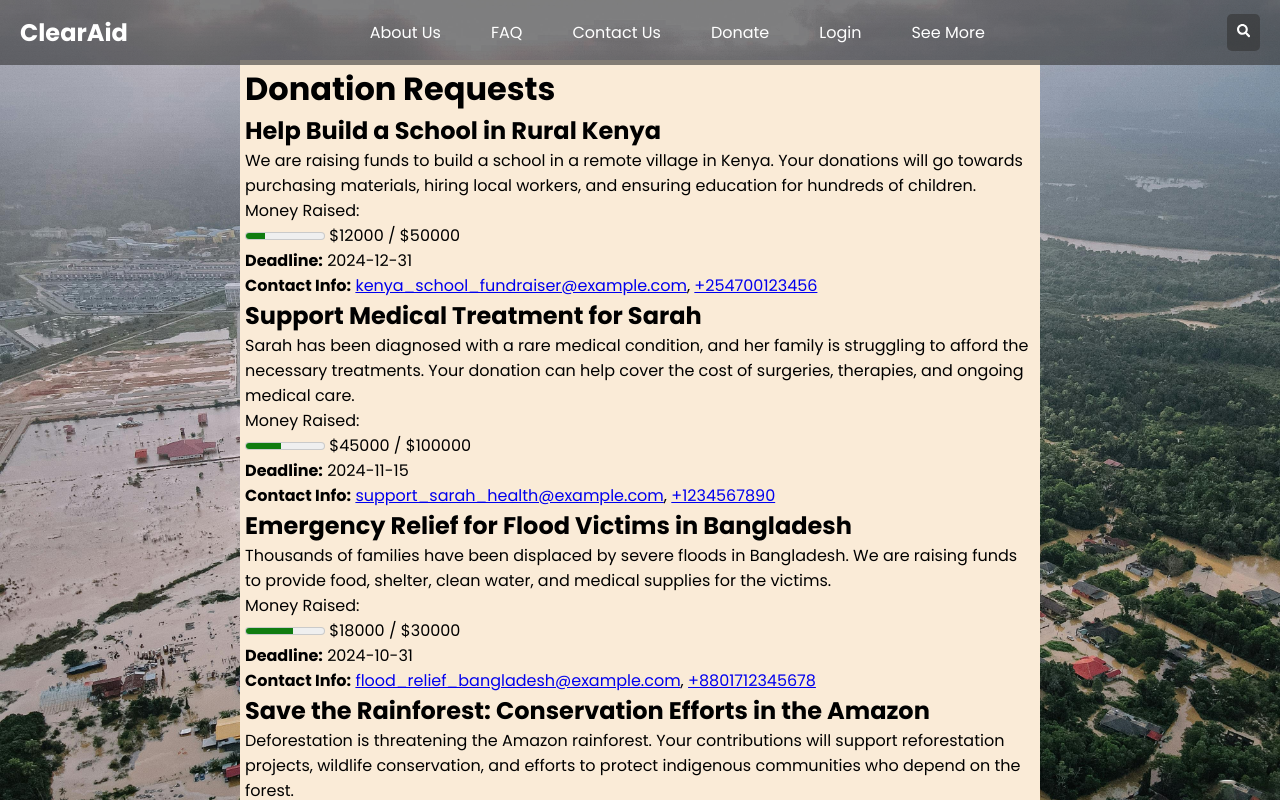
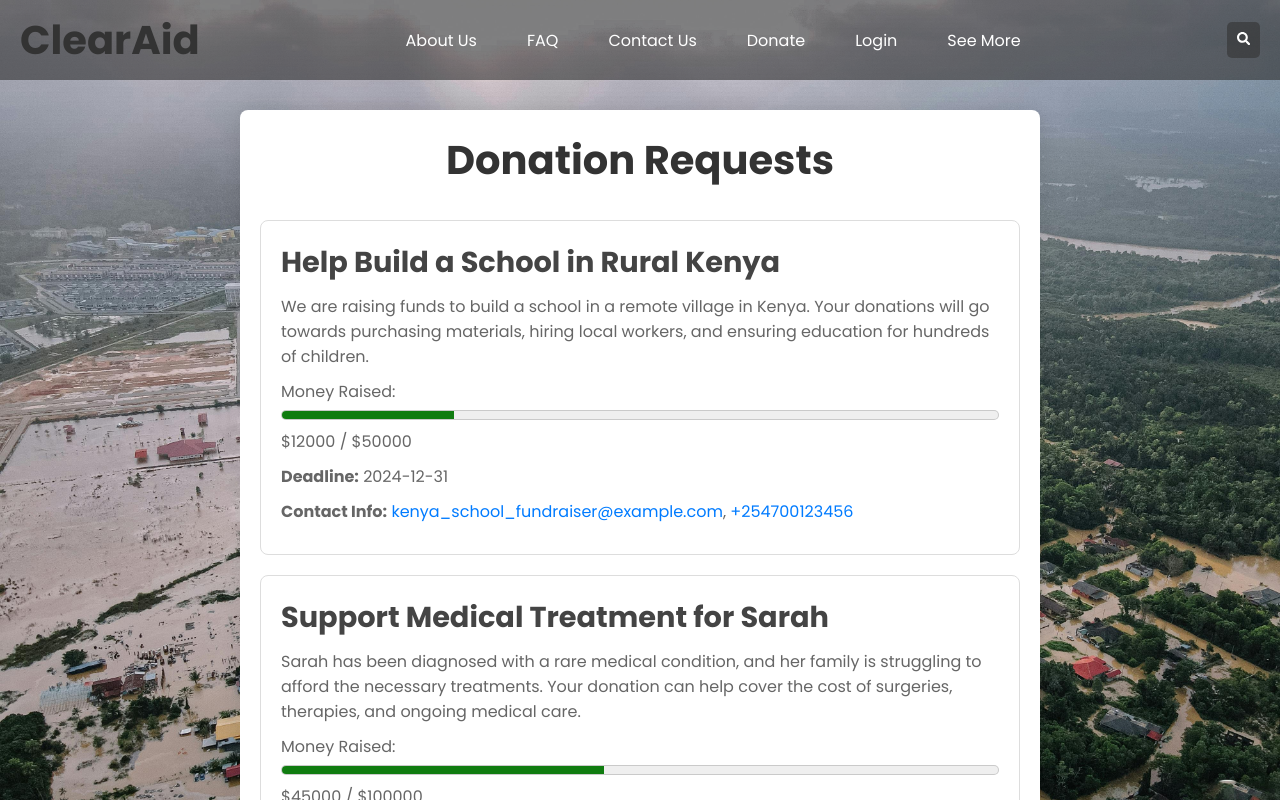
Before and after one commit to fardeensadab/Altruist, a React (Vite) app in the folder Frontend/: page /home in a window 1280 px wide. Shown: the top 800 px of the page. Built offline with nearby package versions, Linux system fonts and the light colour scheme.

Commit message:
updated homePage

```diff
--- a/Frontend/src/Components/HomePage/HomePage.css
+++ b/Frontend/src/Components/HomePage/HomePage.css
@@ -1,9 +1,95 @@
+body {
+  font-family: "Arial", sans-serif;
+  background-color: #f4f4f4;
+  margin: 0;
+  padding: 0;
+}
+
 .posts-container {
-    margin: 0 auto;
-    padding: 5px;
-    max-width: 800px;
-    background-color: antiquewhite;
+  max-width: 800px;
+  margin: 110px auto;
+  padding: 20px;
+  background-color: white;
+  border-radius: 8px;
+  box-shadow: 0px 0px 20px rgba(0, 0, 0, 0.1);
 }
-.posts-container ul{
-    list-style-type: none;
+
+h1 {
+  text-align: center;
+  font-size: 2.5em;
+  color: #333;
+  margin-bottom: 30px;
 }
+
+ul {
+  list-style: none;
+  padding: 0;
+}
+
+li.post {
+  border: 1px solid #ddd;
+  border-radius: 8px;
+  padding: 20px;
+  margin-bottom: 20px;
+  transition: box-shadow 0.3s ease;
+}
+
+li.post:hover {
+  box-shadow: 0px 0px 15px rgba(0, 0, 0, 0.15);
+}
+
+h2 {
+  font-size: 1.8em;
+  color: #444;
+}
+
+p {
+  font-size: 1em;
+  color: #666;
+  margin: 10px 0;
+}
+
+meter {
+  width: 100%;
+  height: 20px;
+}
+
+a {
+  color: #007bff;
+  text-decoration: none;
+}
+
+a:hover {
+  text-decoration: underline;
+}
+
+.close-button {
+  position: absolute;
+  top: 10px;
+  right: 10px;
+  background-color: #981919;
+  color: white;
+  border: none;
+  border-radius: 50%;
+  width: 30px;
+  height: 30px;
+  font-size: 1.2em;
+  cursor: pointer;
+  z-index: 30;
+}
+
+.close-button:hover {
+  background-color: #ff1c1c;
+}
+
+.post {
+  position: relative;
+}
+
+.post.enlarged {
+  transform: scale(1.2);
+  transition: transform 0.3s ease-in-out;
+  background-color: #c5c9cd;
+  box-shadow: 0px 0px 20px rgba(0, 0, 0, 0.3);
+  z-index: 20;
+}
--- a/Frontend/src/Components/HomePage/HomePage.jsx
+++ b/Frontend/src/Components/HomePage/HomePage.jsx
@@ -1,37 +1,73 @@
-import React, { useEffect, useState } from 'react';
-import './HomePage.css'
+import React, { useEffect, useState } from "react";
+import "./HomePage.css";
 
 function DonationRequests() {
   const [donationPosts, setDonationPosts] = useState([]);
-
+  const [enlargedPostIndex, setEnlargedPostIndex] = useState(null);
   useEffect(() => {
     // Fetch the JSON file from the public directory
-    fetch('/sample_requests.json')
-      .then(response => response.json())
-      .then(data => {
+    fetch("/sample_requests.json")
+      .then((response) => response.json())
+      .then((data) => {
         // Update the state with the fetched data
         setDonationPosts(data.donationPosts);
       })
-      .catch(error => {
-        console.error('Error fetching the JSON file:', error);
+      .catch((error) => {
+        console.error("Error fetching the JSON file:", error);
       });
   }, []);
+
+  const handlePostClick = (index) => {
+    setEnlargedPostIndex(enlargedPostIndex === index ? null : index);
+  };
+
+  const handleCloseClick = () => {
+    setEnlargedPostIndex(null);
+  };
 
   return (
     <div className="posts-container">
       <h1>Donation Requests</h1>
       <ul>
         {donationPosts.map((post, index) => (
-          <li key={index} className='post'>
+          <li
+            key={index}
+            className={`post ${enlargedPostIndex === index ? "enlarged" : ""}`}
+            onClick={() => handlePostClick(index)}
+          >
+            {enlargedPostIndex === index && (
+              <button className="close-button" onClick={handleCloseClick}>
+                X
+              </button>
+            )}
             <h2>{post.title}</h2>
             <p>{post.body}</p>
             <p>
-              Money Raised: <br/>
-              <meter min="0" max={post.goal_amount} value={post.current_amount}></meter> ${post.current_amount} / ${post.goal_amount}
-
+              Money Raised: <br />
+              <meter
+                min="0"
+                max={post.goal_amount}
+                value={post.current_amount}
+              ></meter>{" "}
+              ${post.current_amount} / ${post.goal_amount}
             </p>
-            <p><strong>Deadline:</strong> {post.deadline}</p>
-            <p><strong>Contact Info:</strong> {post.contact_info.email && <a href={`mailto:${post.contact_info.email}`}>{post.contact_info.email}</a>}, {post.contact_info.phone && <a href={`tel:${post.contact_info.phone}`}>{post.contact_info.phone}</a>}</p>
+            <p>
+              <strong>Deadline:</strong> {post.deadline}
+            </p>
+            <p>
+              <strong>Contact Info:</strong>{" "}
+              {post.contact_info.email && (
+                <a href={`mailto:${post.contact_info.email}`}>
+                  {post.contact_info.email}
+                </a>
+              )}
+              ,{" "}
+              {post.contact_info.phone && (
+                <a href={`tel:${post.contact_info.phone}`}>
+                  {post.contact_info.phone}
+                </a>
+              )}
+            </p>
           </li>
         ))}
       </ul>
```
Also changed, not shown: Frontend/src/Components/TopBar.jsx (+23 -10 lines), Frontend/src/Components/TopBar.css (indentation only).
